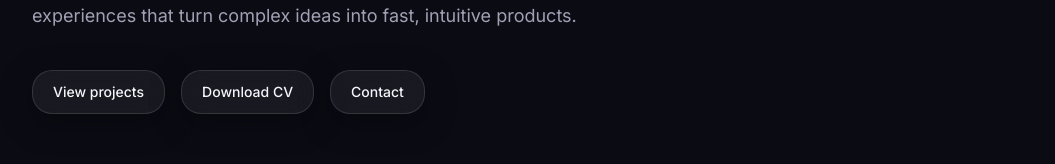
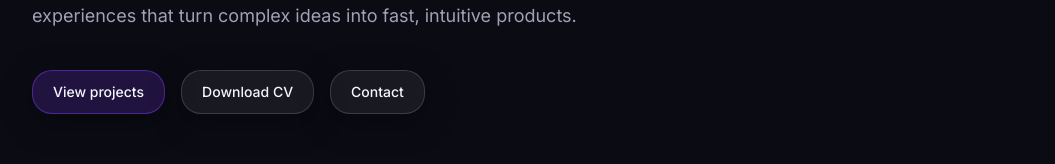
Before and after one commit to ayoubnaoui00-del/portfolio, a Next.js app: page / in a window 1280 px wide. Shown: the part 485-649 px from the top of the page, without its empty margins (112-1167 px from the left). Built offline with nearby package versions, Linux system fonts and the light colour scheme; no server answers.

Commit message:
feat(PORT-16): optimize accessibility, contrast, backdrop-filter layers, and README

```diff
--- a/src/app/globals.css
+++ b/src/app/globals.css
@@ -7,6 +7,7 @@
   --color-surface: #1A1A2E;
   --color-text: #F5F5FA;
   --color-muted: #A1A1B5;
+  --color-cyan: #22D3EE;
   --glass-bg: rgba(255, 255, 255, 0.06);
   --glass-border: rgba(255, 255, 255, 0.12);
   --shadow-glass: 0 8px 32px 0 rgba(0, 0, 0, 0.37);
@@ -17,8 +18,9 @@
   --color-surface: #FFFFFF;
   --color-text: #0B0B14;
   --color-muted: #4A4A68;
+  --color-cyan: #0369A1;
   --glass-bg: rgba(255, 255, 255, 0.72);
-  --glass-border: rgba(11, 11, 20, 0.12);
+  --glass-border: rgba(11, 11, 20, 0.14);
   --shadow-glass: 0 8px 32px 0 rgba(11, 11, 20, 0.08);
 }
 
@@ -70,7 +72,7 @@
     90deg,
     theme("colors.violet") 0%,
     theme("colors.blue") 50%,
-    theme("colors.cyan") 100%
+    #22D3EE 100%
   );
   -webkit-background-clip: text;
   background-clip: text;
--- a/src/app/layout.tsx
+++ b/src/app/layout.tsx
@@ -72,9 +72,7 @@ export default function RootLayout({
         </a>
         <GradientBackground />
         <Navbar />
-        <div id="main-content" className="flex-1 flex flex-col">
-          {children}
-        </div>
+        <div className="flex-1 flex flex-col">{children}</div>
         <Footer />
       </body>
     </html>
--- a/src/app/page.tsx
+++ b/src/app/page.tsx
@@ -6,7 +6,7 @@ import Contact from "@/components/Contact";
 
 export default function Home() {
   return (
-    <main className="flex-1">
+    <main id="main-content" tabIndex={-1} className="flex-1 focus:outline-none">
       <Hero />
       <Projects />
       <Skills />
--- a/src/components/Hero.tsx
+++ b/src/components/Hero.tsx
@@ -33,10 +33,10 @@ export default function Hero() {
               href={action.href}
               download={action.download ? "Ayoub-Ennaoui-CV.pdf" : undefined}
               aria-label={action.ariaLabel}
-              className={`glass inline-flex min-h-[44px] items-center justify-center px-5 py-2.5 text-sm font-medium transition-all duration-200 hover:-translate-y-0.5 focus-visible:outline-none focus-visible:ring-2 focus-visible:ring-cyan focus-visible:ring-offset-2 focus-visible:ring-offset-bg ${
+              className={`inline-flex min-h-[44px] items-center justify-center rounded-glass border px-5 py-2.5 text-sm font-medium shadow-glass transition-all duration-200 hover:-translate-y-0.5 motion-reduce:hover:translate-y-0 focus-visible:outline-none focus-visible:ring-2 focus-visible:ring-cyan focus-visible:ring-offset-2 focus-visible:ring-offset-bg ${
                 action.variant === "primary"
                   ? "border-violet/50 bg-violet/20 text-text hover:border-cyan/60 hover:bg-violet/30"
-                  : "text-text hover:border-white/30 hover:bg-white/10"
+                  : "border-white/15 bg-white/[0.06] text-text hover:border-cyan/50 hover:bg-white/10"
               }`}
             >
               {action.label}
--- a/tailwind.config.ts
+++ b/tailwind.config.ts
@@ -13,7 +13,7 @@ const config: Config = {
         surface: "var(--color-surface)",
         violet: "#7C3AED",
         blue: "#3B82F6",
-        cyan: "#22D3EE",
+        cyan: "var(--color-cyan)",
         text: "var(--color-text)",
         muted: "var(--color-muted)",
       },
```
Also changed, not shown: 1 other file (tests, documents, lock files or other folders).
